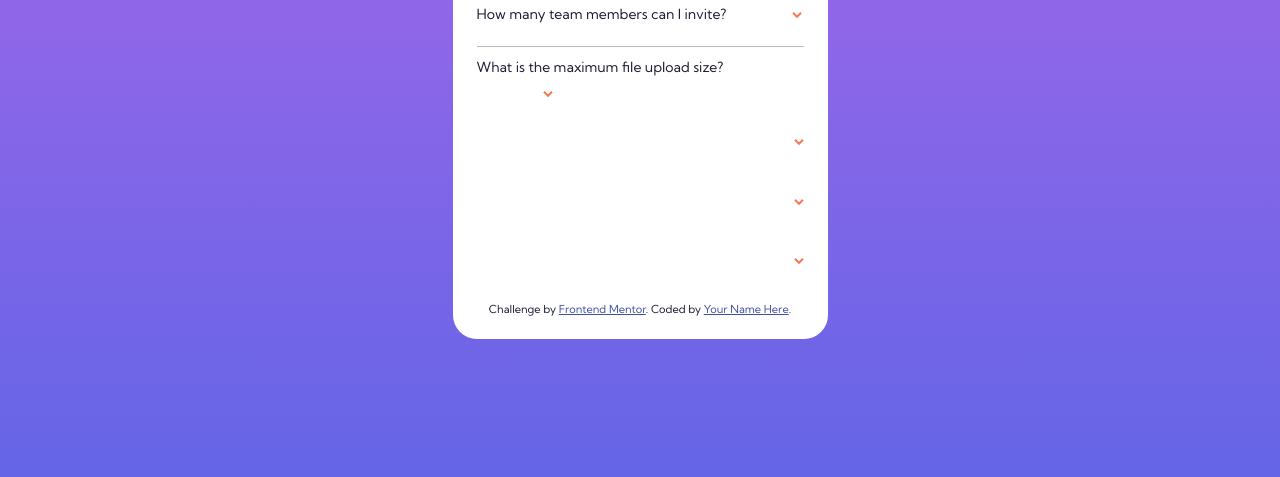
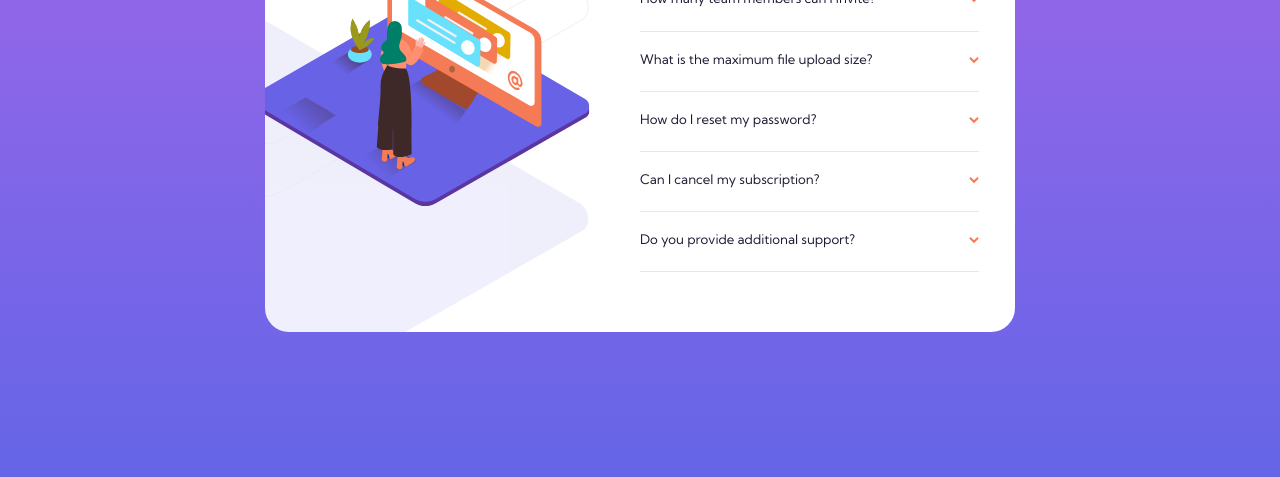
Before and after one commit to jordanr2m/faq-accordion-card, a plain HTML site: page index.html in a window 1280 px wide. Shown: the part 323-800 px from the top of the page. Drawn offline with Linux system fonts and the light colour scheme.

Commit message:
Finishing touches.

```diff
--- a/css/style.css
+++ b/css/style.css
@@ -15,105 +15,163 @@ body {
     align-items: center;
     justify-content: center;
     flex-direction: column;
-    position: relative;
+    /* position: relative; */
     background-image: linear-gradient(to bottom, hsl(273, 75%, 66%), hsl(240, 73%, 65%));
 }
-/*
-div.top-image {
-    background: url("../images/illustration-woman-online-mobile.svg") center no-repeat;
-    width: 100%;
-    height: 100%;
-    /* background-size: contain; */
-    /* position: relative;
-    z-index: 100;
-    bottom: -5.5rem;
-    filter: drop-shadow(hsl(240, 100%, 96%) 0rem 2rem);
-} */
+
+#mobile-image,
+#mobile-shadow {
+    width: 75%;
+    position: absolute;
+    top: -1.5rem;
+    left: 50%;
+    transform: translate(-50%, -50%);
+}
+
+#mobile-shadow {
+    top: 5rem;
+}
+
+#desktop-image,
+#desktop-shadow {
+    display: none;
+}
+
+
+.content-wrapper {
+    width: 90%;
+    max-width: 375px;
+    background-color: white;
+    padding: 11rem 2rem 2rem 2rem;
+    border-radius: 2rem;
+    position: relative;
+    /* Must set position to relative to get images to work */
+}
+
+.accordian {
+    margin: 2rem auto;
+}
 
 h1 {
     font-size: 3rem;
     text-align: center;
 }
 
-h2 {
-    font-size: 14px;
-    font-weight: 400;
-    cursor: pointer;
+/* Set position to relative in order to position children h2 relative to it */
+.accoridan .accordian-item {
     position: relative;
 }
 
+.accordian h2 {
+    font-weight: 400;
+    cursor: pointer;
+    padding-top: 0.75rem;
+    font-size: 1.1rem;
+    position: relative;
+}
+
+.accordian-item h2:after {
+    content: url("../images/icon-arrow-down.svg");
+    position: absolute;
+    right: 0;
+    /* aligns to the right-hand side */
+}
+
+.accordian-item h2:hover {
+    color: hsl(14, 88%, 65%);
+}
+
+/* p is hidden by default */
 .accordian-item p {
     height: 0;
     overflow: hidden;
 }
 
+.underline {
+    border-bottom: 1px solid hsl(240, 5%, 91%);
+}
 
+/* ============= Active States ============= */
 .accordian-item.active h2 {
     font-weight: 700;
+    color: hsl(238, 29%, 16%);
 }
 
-.container.active h2::after {
-    content: url("./assets/images/icon-arrow-down.svg");
+/* Rotate Arrow down when active */
+.accordian-item.active h2:after {
+    content: url("../images/icon-arrow-down.svg");
     transform: scaleY(-1);
 }
 
 .accordian-item.active p {
     height: 100%;
     margin-top: .75rem;
-}
-
-.icon {
-    /* transform: rotate(180deg); */
-    transition: all 0.2s ease;
-    margin-left: 5.5rem;
+    color: hsl(240, 6%, 50%);
 }
 
 
-.accordian-content-text {
-    color: hsl(240, 6%, 50%);
-}
-
-.container {
-    width: 90%;
-    max-width: 375px;
-    background-color: white;
-    padding: 8.5rem 2rem 2rem 2rem;
-    border-radius: 2rem;
-    position: relative;
-}
-
-.accordian-heading {
-    display: flex;
-    align-items: center;
-    justify-content: space-between;
-    cursor: pointer;
-    /* z-index: 200;
-    -moz-user-select: none;
-    -webkit-user-select: none;
-    -ms-user-select: none;
-    user-select: none; */
-}
-
-.accordian-heading:hover,
-.accordian-heading:active {
-    cursor: pointer;
-}
-
-
-.accordian-heading-text {
-    padding-top: 0.75rem;
-    font-size: 1.1rem;
-}
-
-.underline {
-    border-bottom: 1px solid hsl(240, 6%, 75%);
-}
-
+/* Attribution Styles */
 .attribution {
     font-size: 11px;
     text-align: center;
+    padding-top: 1rem;
 }
 
 .attribution a {
     color: hsl(228, 45%, 44%);
 }
+
+
+/** Media Queries for Desktop and Tablet **/
+@media only screen and (min-width: 786px) {
+
+    .content-wrapper {
+      max-width: 750px;
+      padding: 3rem;
+      display: grid;
+      grid-template-columns: repeat(2, minmax(0, 1fr));
+      overflow: hidden;
+    }
+
+    .image-container {
+        position: relative;
+    }
+
+    #desktop-image {
+        display: block;
+        position: absolute;
+        width: 100%;
+        top: 50%;
+        left: 35%;
+        transform: translate(-50%, -50%);
+        z-index: 1;
+    }
+
+    #desktop-shadow {
+        display: block;
+        position: absolute;
+        transform: translate(-50%, -50%);
+        left: -15%;
+        top: 50%;
+        width: 200%;
+    }
+
+    #mobile-image,
+    #mobile-shadow {
+        display: none;
+    }
+
+    .accordian {
+        display: flex;
+        flex-direction: column;
+    }
+
+    .accordian h1 {
+        text-align: left;
+    }
+
+    .attribution {
+        display: none;
+    }
+
+}
--- a/index.html
+++ b/index.html
@@ -21,64 +21,51 @@
 </head>
 
 <body>
-  <div class="top-image"></div>
-  <div class="container">
-
-
-    <h1>FAQ</h1>
+  <div class="content-wrapper">
+    <div class="image-container">
+      <img id="mobile-image" src="images/illustration-woman-online-mobile.svg" alt="woman on a laptop"/>
+      <img id="mobile-shadow" src="images/bg-pattern-mobile.svg" alt=""/>
+      <img id="desktop-image" src="images/illustration-woman-online-desktop.svg" alt="woman with a laptop"/>
+      <img id="desktop-shadow" src="images/bg-pattern-desktop.svg" alt=""/>
+    </div>
 
     <div class="accordian">
+      <h1>FAQ</h1>
       <div class="accordian-item">
-          <h2>How many team members can I invite?<img class="icon" src="images/icon-arrow-down.svg" alt="Arrow icon" /></h2>
-          <p class="accordian-content-text">You can invite up to 2 additional users on the Free plan. There is no limit
-            on team members for the Premium plan.</p>
-        <div class="underline"></div>
+          <h2>How many team members can I invite?</h2>
+          <p>You can invite up to 2 additional users on the Free plan. There is no limit on team members for the Premium plan.</p>
       </div>
+      <div class="underline"></div>
 
       <div class="accordian-item">
-          <h2>What is the maximum file upload size?</h2>
-          <span class="icon"><img src="images/icon-arrow-down.svg" alt="drop-down arrow" /></span>
-          <p class="accordian-content-text">No more than 2GB. All files in your account must fit your allotted storage
-            space.</p>
+          <h2 class="accordian-heading">What is the maximum file upload size?</h2>
+          <p class="accordian-content">No more than 2GB. All files in your account must fit your allotted storage space.</p>
       </div>
+      <div class="underline"></div>
 
       <div class="accordian-item">
-        <div class="accordian-heading">
-          <p class="accordian-heading-text">How do I reset my password?</p>
-          <span class="icon"><img src="images/icon-arrow-down.svg" alt="drop-down arrow" /></span>
-        </div>
-        <div class="accordian-content">
-          <p class="accordian-content-text">Click “Forgot password” from the login page or “Change password” from your
-            profile page. A reset link will be emailed to you.</p>
-        </div>
+          <h2 class="accordian-heading">How do I reset my password?</h2>
+          <p class="accordian-content">Click “Forgot password” from the login page or “Change password” from your profile page. A reset link will be emailed to you.</p>
       </div>
+      <div class="underline"></div>
 
       <div class="accordian-item">
-        <div class="accordian-heading">
-          <p class="accordian-heading-text">Can I cancel my subscription?</p>
-          <span class="icon"><img src="images/icon-arrow-down.svg" alt="drop-down arrow" /></span>
-        </div>
-        <div class="accordian-content">
-          <p class="accordian-content-text">Yes! Send us a message and we'll process your request no questions asked.
-          </p>
-        </div>
+          <h2 class="accordian-heading">Can I cancel my subscription?</h2>
+          <p class="accordian-content">Yes! Send us a message and we'll process your request no questions asked. </p>
       </div>
+      <div class="underline"></div>
 
       <div class="accordian-item">
-        <div class="accordian-heading">
-          <p class="accordian-heading-text">Do you provide additional support?</p>
-          <span class="icon"><img src="images/icon-arrow-down.svg" alt="drop-down arrow" /></span>
-        </div>
-        <div class="accordian-content">
-          <p class="accordian-content-text">Chat and email support is available 24/7. Phone lines are open during normal
-            business hours.</p>
-        </div>
+          <h2 class="accordian-heading">Do you provide additional support?</h2>
+          <p class="accordian-content">Chat and email support is available 24/7. Phone lines are open during normal business hours.</p>
       </div>
+      <div class="underline"></div>
+    </div>
+    <!-- Accordian container ends -->
 
-      <div class="attribution">
-        Challenge by <a href="https://www.frontendmentor.io?ref=challenge" target="_blank">Frontend Mentor</a>.
-        Coded by <a href="#">Your Name Here</a>.
-      </div>
+    <div class="attribution">
+      Challenge by <a href="https://www.frontendmentor.io?ref=challenge" target="_blank">Frontend Mentor</a>.
+      Coded by <a href="https://github.com/jordanr2m">Jordan J</a>.
     </div>
 </body>
 
--- a/js/script.js
+++ b/js/script.js
@@ -1,12 +1,13 @@
 const accordianItems = document.querySelectorAll(".accordian-item");
-// console.log(accordianItems);
+console.log(accordianItems);
+// No period before class name when using getElementsByClassName! Can also use getElementsByClassName("accordian-item") instead of querrySelectorAll
 
 
-// Code to make a simple accordian
-for (i = 0; i < accordianItems.length; i++) {
+// Code to make a simple accordian. For every container in accordion, Add a listener for click, If clicked, add class active
+for (let i = 0; i < accordianItems.length; i++) {
     accordianItems[i].addEventListener("click", function () {
-        // Toggle between adding and removing the "active" class,
-        // to highlight the button that controls the panel
         this.classList.toggle("active");
     });
 }
+
+// For any extra help, visit: https://www.frontendmentor.io/solutions/faq-accordion-card-tXbt2mFzRc
```
